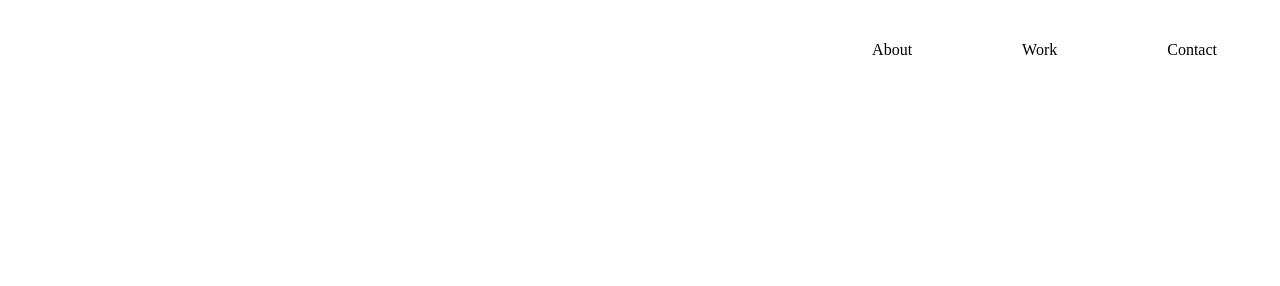
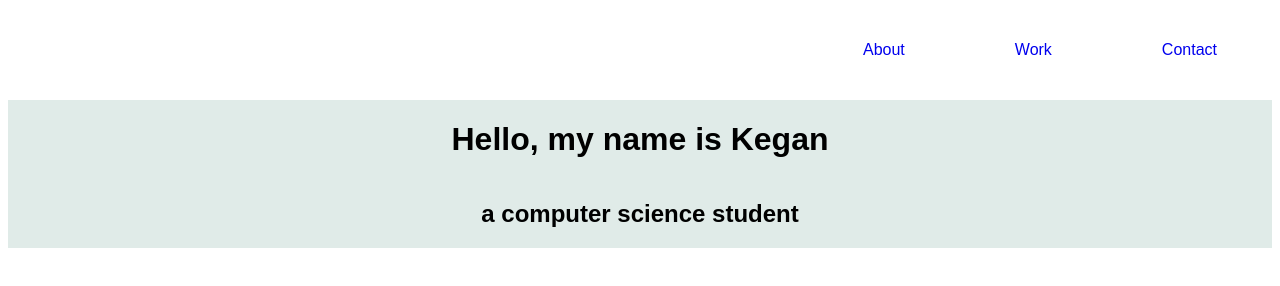
Before and after one commit to KeganRettig29/portfolio_project, a plain HTML site: page index.html in a window 1280 px wide. Drawn offline with Linux system fonts and the light colour scheme.

Commit message:
Change text and UI

```diff
--- a/index.html
+++ b/index.html
@@ -10,16 +10,20 @@
           <nav>
               <ul>
                   <li>
-                    About
+                    <a href="#">About</a>
                   </li>
                   <li>
-                    Work
+                    <a href="#">Work</a>
                   </li>
                   <li>
-                    Contact
+                    <a href="#">Contact</a>
                   </li>
               </ul>
           </nav>
       </header>
+      <main>
+        <h1>Hello, my name is Kegan</h1>
+        <h2>a computer science student</h2>
+      </main>
     </body>
 </html>
--- a/style.css
+++ b/style.css
@@ -11,3 +11,23 @@ li {
     margin-left: 55px;
     margin-right: 55px;
 }
+
+body {
+    font-family: 'Oswald', sans-serif;
+}
+
+nav ul li a {
+    text-decoration: none;
+    color: 008080;
+}
+
+nav ul li a:hover {
+    color: 33dd22;
+}
+
+main {
+    text-align: center;
+    display: flex;
+    flex-direction: column;
+    background: #e0ebe8;
+}
```
